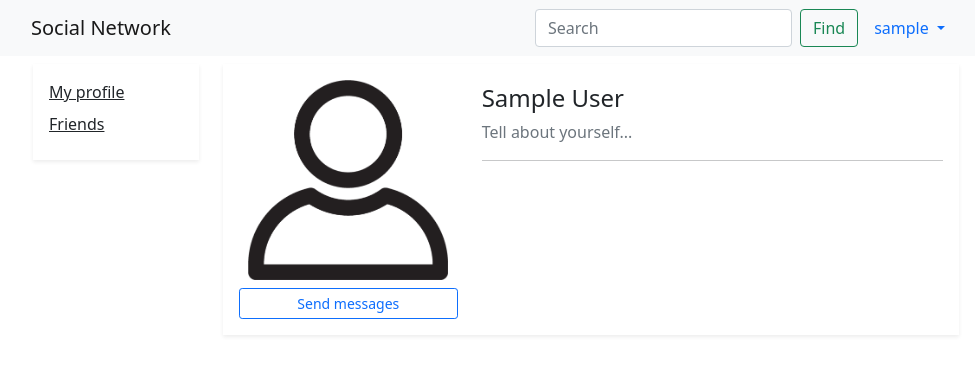
After one commit to UladzislauBaranau/social-network, a Django app: page /profiles/1 in a window 1280 px wide. The commit adds this page. Shown: the top 375 px of the page, without its empty margins (144-1119 px from the left). Run offline with Django 3.2, Linux system fonts and the light colour scheme; the visitor is signed in with stand-in values (Sample User, id 1); data comes from the database, SQL or seed files in the repository; some libraries are stand-ins or nearby versions.

Commit message:
Added the view your friend's page

```diff
--- /dev/null
+++ b/socialnetwork/profiles/templates/profiles/friend_details.html
@@ -0,0 +1,61 @@
+{% extends 'base.html' %}
+{% load i18n %}
+{% load widget_tweaks %}
+
+{% block title %}
+{% endblock title %}
+
+{% block content %}
+<div class="container my-lg-2">
+  <div class="row">
+    <div class="col-1"></div>
+    <div class="col-2">
+      <div class="card-body shadow-sm holder-bottom">
+        <p class="fw-light mb-2"><a href="{% url 'user_profile' %}" class="text-reset">{% translate 'My profile' %}</a></p>
+        <p class="fw-light mb-2"><a href="{% url 'friends_list' %}" class="text-reset">{% translate 'Friends' %}</a></p>
+      </div>
+    </div>
+    <div class="col">
+      <div class="card-body shadow-sm holder-bottom">
+        <div class="row">
+          <div class="col">
+            <img src="{{ obj.avatar.url }}" class="rounded mx-auto d-block mb-2" width="200" height="200">
+            <div class="d-grid gap-2">
+              <button type="button" class="btn btn-outline-primary btn-sm" data-bs-toggle="modal">{% translate 'Send messages' %}</button>
+            </div>
+          </div>
+          <div class="col-8">
+            {% if obj.first_name and obj.last_name %}
+              <p class="fs-4 mb-1">{{ obj.first_name }} {{ obj.last_name }}</p>
+            {% else %}
+              <p class="fs-4">{{ obj.username }}</p>
+            {% endif %}
+
+            {% if obj.bio %}
+              <p class="text-muted fw-light">{{ obj.bio }} </p>
+            {% endif %}
+            <hr class="my-3">
+
+            {% if obj.country and obj.city %}
+              <p class="fw-light mb-2">{% translate 'Location' %}: {{ obj.city }}, {{ obj.country }}</p>
+            {% elif obj.country %}
+              <p class="fw-light mb-2">{% translate 'Location' %}: {{ obj.country }}</p>
+            {% elif obj.city %}
+              <p class="fw-light mb-2">{% translate 'Location' %}: {{ obj.city }}</p>
+            {% endif %}
+
+            {% if obj.birth_date %}
+              <p class="fw-light mb-2">{% translate 'Birth date' %}: {{ obj.birth_date }}</p>
+            {% endif %}
+
+            {% if obj.phone %}
+              <p class="fw-light mb-2">{% translate 'Phone' %}: {{ obj.phone }}</p>
+            {% endif %}
+          </div>
+        </div>
+      </div>
+    </div>
+    <div class="col-1"></div>
+  </div>
+</div>
+{% endblock content %}
--- a/socialnetwork/profiles/templates/profiles/friends_list.html
+++ b/socialnetwork/profiles/templates/profiles/friends_list.html
@@ -37,7 +37,7 @@
               <p class="text-muted fw-light">{{ friend.bio }}</p>
             </div>
             <div class="col-3 col align-self-center d-grid gap-2">
-              <button class="btn btn-outline-primary" type="submit">{% translate 'See profile' %}</button>
+              <a href="{% url 'friend_details' friend.pk %}" class="btn btn-outline-primary" type="submit">{% translate 'See profile' %}</a>
             </div>
             <div class="col-3 col align-self-center d-grid gap-2">
               <button class="btn btn-outline-danger" type="submit">{% translate 'Remove from friends' %}</button>
--- a/socialnetwork/profiles/urls.py
+++ b/socialnetwork/profiles/urls.py
@@ -12,6 +12,7 @@ urlpatterns = [
     path('export_personal_data', views.export_personal_data_view, name='export_personal_data'),
     path('remove_account', views.remove_account_view, name='remove_account'),
     path('friends_list', views.get_friends_list_view, name='friends_list'),
+    path('<int:pk>', views.friend_details_view, name='friend_details'),
     path('search_friend', views.search_result_friends, name='search_result_friends'),
 
     path('reset_password/',
--- a/socialnetwork/profiles/views.py
+++ b/socialnetwork/profiles/views.py
@@ -2,7 +2,7 @@ from django.contrib import messages
 from django.contrib.auth import authenticate, login, logout
 from django.contrib.auth.decorators import login_required
 from django.http import HttpResponse, JsonResponse
-from django.shortcuts import redirect, render
+from django.shortcuts import get_object_or_404, redirect, render
 from django.utils.translation import gettext as _
 
 from .backends import get_friends
@@ -135,6 +135,16 @@ def get_friends_list_view(request):
 
 
 @login_required(login_url='/profiles/login')
+def friend_details_view(request, pk):
+    obj = get_object_or_404(Profile, pk=pk)
+
+    context = {
+        'obj': obj,
+    }
+    return render(request, 'profiles/friend_details.html', context)
+
+
+@login_required(login_url='/profiles/login')
 def search_result_friends(request):
     friends = get_friends(request)
 
--- a/socialnetwork/static/js/searchFriends.js
+++ b/socialnetwork/static/js/searchFriends.js
@@ -34,7 +34,7 @@ const sendSearchFriends = (friend) => {
                           <p class="text-muted fw-light">${ friend.bio }</p>
                         </div>
                         <div class="col-3 col align-self-center d-grid gap-2">
-                          <button class="btn btn-outline-primary" type="submit">See profile</button>
+                          <a href="${friend.pk}" class="btn btn-outline-primary" type="submit">See profile</a>
                         </div>
                         <div class="col-3 col align-self-center d-grid gap-2">
                           <button class="btn btn-outline-danger" type="submit">Remove from friends</button>
```
